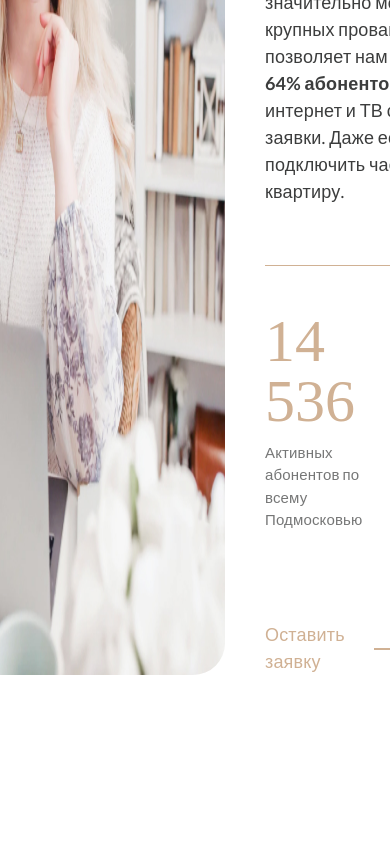
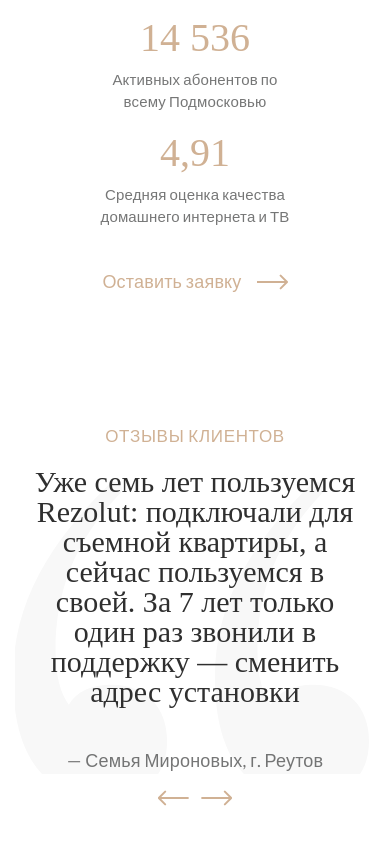
Before and after one commit to virage81/Rezolut--portflio, a website: page root/index.html in a window 390 px wide. Shown: the part 2260-3104 px from the top of the page. Drawn offline with nearby package versions, Linux system fonts and the light colour scheme; files that its build step writes are made by us from their sources; a web font is replaced by a local one.

Commit message:
added media queries for info and reviews sections

```diff
--- a/app/scss/_glob.scss
+++ b/app/scss/_glob.scss
@@ -55,3 +55,9 @@
 		padding-top: 2px;
 	}
 }
+
+@media (max-width: 1120px) {
+	.link {
+		margin: 0 auto;
+	}
+}
--- a/app/scss/components/_features.scss
+++ b/app/scss/components/_features.scss
@@ -70,6 +70,12 @@
 	}
 }
 
+@media (max-width: 1120px) {
+	.features__link {
+		margin: 0;
+	}
+}
+
 @media (max-width: 1050px) {
 	.features {
 		&__top {
@@ -96,6 +102,10 @@
 		}
 		&__item {
 			text-align: center;
+		}
+
+		&__link {
+			margin: 0 auto;
 		}
 	}
 }
--- a/app/scss/components/_info.scss
+++ b/app/scss/components/_info.scss
@@ -72,3 +72,80 @@
 		}
 	}
 }
+
+@media (max-width: 1120px) {
+	.info {
+		&__inner {
+			justify-content: center;
+			align-items: center;
+		}
+
+		&__img {
+			display: none;
+		}
+
+		&__content {
+			text-align: center;
+			padding-left: 0;
+			max-width: 90%;
+
+			&-top {
+				&__title {
+					max-width: 100%;
+				}
+				&__text {
+					max-width: 100%;
+				}
+			}
+
+			&-bottom {
+				justify-content: center;
+			}
+		}
+	}
+}
+
+@media (max-width: 830px) {
+	.info {
+		padding: 65px 0;
+
+		&__content-bottom {
+			padding: 45px 0;
+		}
+	}
+}
+
+@media (max-width: 540px) {
+	.info {
+		&__content {
+			&-top {
+				padding-bottom: 40px;
+				&__title {
+					padding-bottom: 20px;
+					font-size: 40px;
+				}
+				&__text {
+					font-size: 16px;
+				}
+			}
+
+			&-bottom {
+				padding: 40px 0;
+			}
+		}
+	}
+}
+
+@media (max-width: 420px) {
+	.info {
+		&__content {
+			&-bottom {
+				flex-wrap: wrap;
+				gap: 20px 0;
+				&__title {
+					font-size: 40px;
+				}
+			}
+		}
+	}
+}
--- a/app/scss/components/_reviews.scss
+++ b/app/scss/components/_reviews.scss
@@ -64,6 +64,7 @@
 		position: absolute;
 		bottom: -16px;
 		z-index: 2;
+		padding: 0;
 
 		border: none;
 		outline: none;
@@ -93,3 +94,73 @@
 		right: 0;
 	}
 }
+
+@media (max-width: 1230px) {
+	.reviews {
+		&__content {
+			&-text {
+				font-size: 40px;
+			}
+		}
+	}
+}
+
+@media (max-width: 860px) {
+	.reviews {
+		&__content {
+			&-text {
+				font-size: 30px;
+			}
+		}
+	}
+}
+
+@media (max-width: 830px) {
+	.reviews {
+		padding: 65px 0 80px;
+
+		&__title {
+			text-align: center;
+		}
+
+		&__item {
+			justify-content: center;
+			text-align: center;
+		}
+
+		&__content {
+			max-width: 90%;
+			width: 100%;
+			padding-right: 0;
+
+			&-text {
+				padding-bottom: 40px;
+				max-width: 100%;
+			}
+
+			&-author {
+				padding-left: 0;
+				text-align: center;
+			}
+		}
+
+		&__photo {
+			display: none;
+		}
+
+		.slick-arrow {
+			bottom: -32px;
+		}
+
+		.slick-prev {
+			right: 50%;
+
+			transform: translateX(-20%);
+		}
+
+		.slick-next {
+			transform: translateX(20%);
+			left: 50%;
+		}
+	}
+}
```
